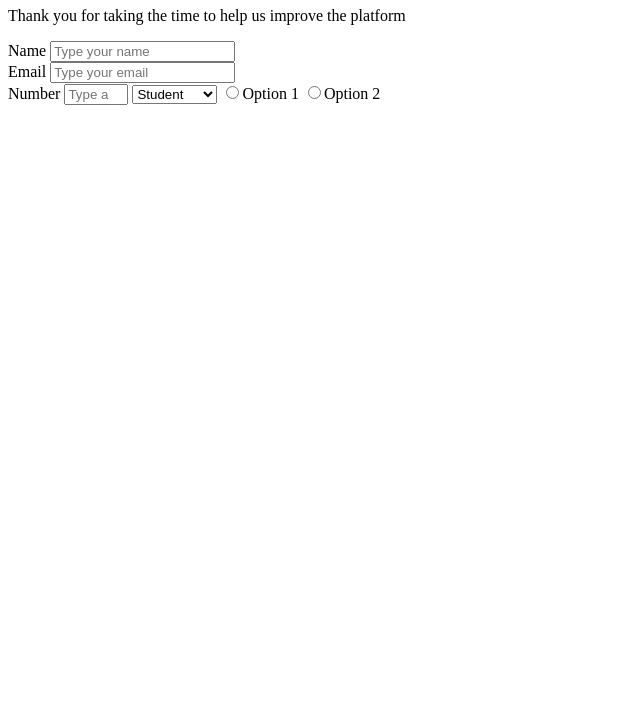
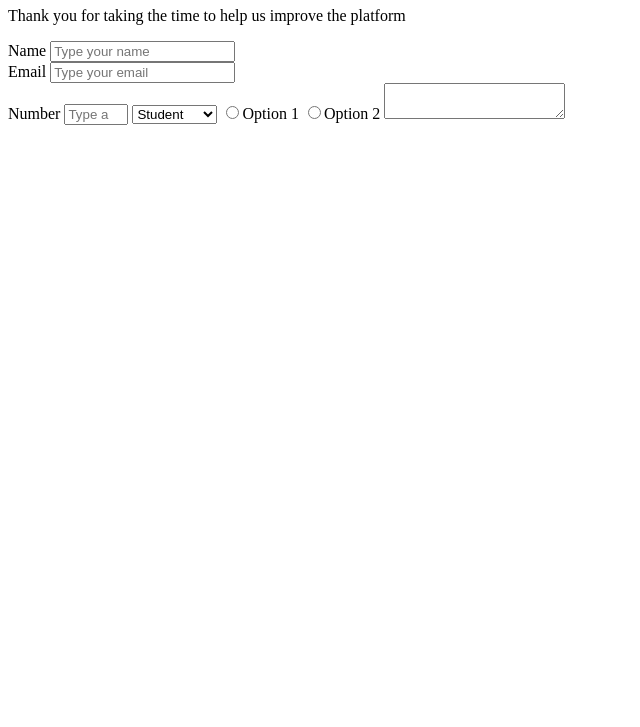
Before and after one commit to hamdiheb/microverse_ih_fr, a plain HTML site: page index.html in a window 1280 px wide. Shown: the part 73-800 px from the top of the page, without its empty margins (0-640 px from the left). Drawn offline with Linux system fonts and the light colour scheme.

Commit message:
We added text area for additional comments

```diff
--- a/index.html
+++ b/index.html
@@ -26,6 +26,7 @@
       </select>
       <input type="radio" name="x" value="1">Option 1</input>
       <input type="radio" name="x" value="2">Option 2</input>
+      <textarea></textarea>
     </form>
 
   </body>
```
